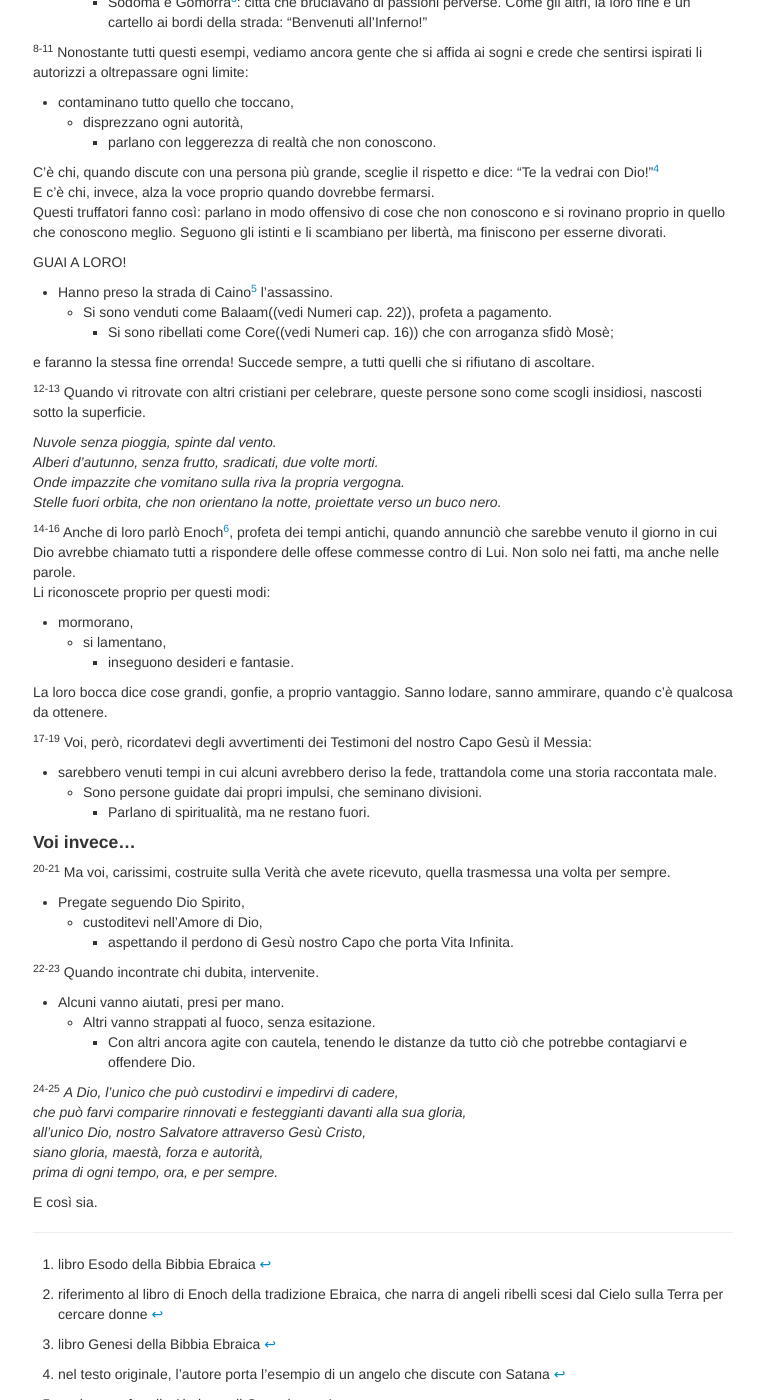
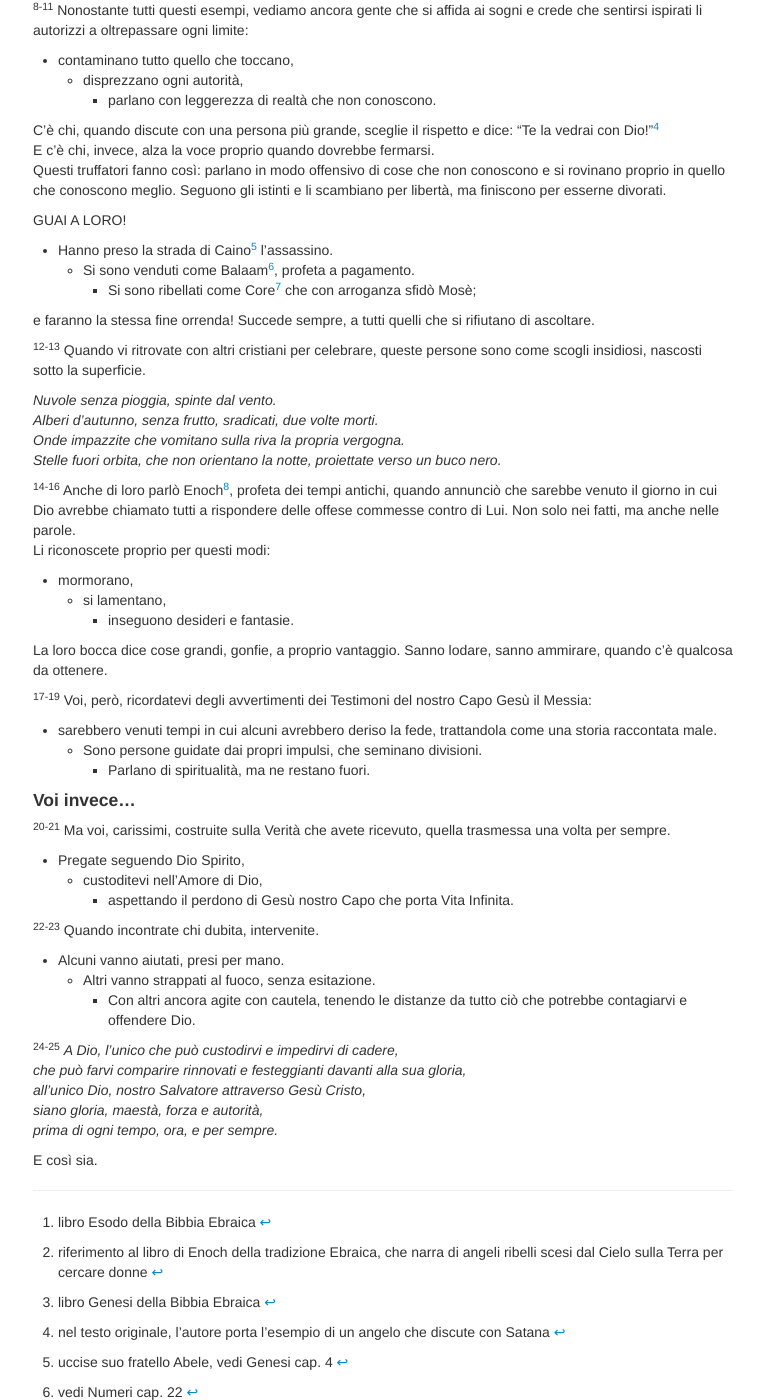
Before and after one commit to pachialu/giuda_pages, a Jekyll site: the page built from pages/gda01.md, in a window 1280 px wide and 1400 px high, scrolled down 852 px. Shown: the whole window, without its empty margins (257-1021 px from the left). Built offline with Jekyll 4.4.1, drawn with Linux system fonts in a browser that asks for light colours.

Commit message:
ripristino note saltate

```diff
--- a/pages/gda01.md
+++ b/pages/gda01.md
@@ -2,8 +2,6 @@
 layout: page
 title: 1
 ---
-
-------------------------------------------------------------------------
 
 <sup>1–2</sup> Carissimi,
 vi scrive Giuda. Mi conoscete: sono fratello di Giacomo; siamo cresciuti
@@ -64,8 +62,8 @@ Seguono gli istinti e li scambiano per libertà, ma finiscono per esserne divora
 GUAI A LORO!
 
   * Hanno preso la strada di Caino[^5] l'assassino.
-    * Si sono venduti come Balaam((vedi Numeri cap. 22)), profeta a pagamento.
-      * Si sono ribellati come Core((vedi Numeri cap. 16)) che con arroganza sfidò Mosè;
+    * Si sono venduti come Balaam[^6], profeta a pagamento.
+      * Si sono ribellati come Core[^7] che con arroganza sfidò Mosè;
 
 e faranno la stessa fine orrenda! Succede sempre, a tutti quelli che si
 rifiutano di ascoltare.
@@ -79,7 +77,7 @@ Alberi d’autunno, senza frutto, sradicati, due volte morti.
 Onde impazzite che vomitano sulla riva la propria vergogna.
 Stelle fuori orbita, che non orientano la notte, proiettate verso un buco nero.*
 
-<sup>14-16</sup> Anche di loro parlò Enoch[^6], profeta dei tempi
+<sup>14-16</sup> Anche di loro parlò Enoch[^8], profeta dei tempi
 antichi, quando annunciò che sarebbe venuto il giorno in cui Dio avrebbe
 chiamato tutti a rispondere delle offese commesse contro di Lui. Non
 solo nei fatti, ma anche nelle parole.
@@ -130,9 +128,12 @@ E così sia.
 
 [^3]: libro Genesi della Bibbia Ebraica
 
-[^4]: nel testo originale, l'autore porta l'esempio di un angelo che
-    discute con Satana
+[^4]: nel testo originale, l'autore porta l'esempio di un angelo che discute con Satana
 
 [^5]: uccise suo fratello Abele, vedi Genesi cap. 4
 
-[^6]: vedi Libro di Enoch
+[^6]: vedi Numeri cap. 22
+
+[^7]: vedi Numeri cap. 16
+
+[^8]: vedi Libro di Enoch
```
